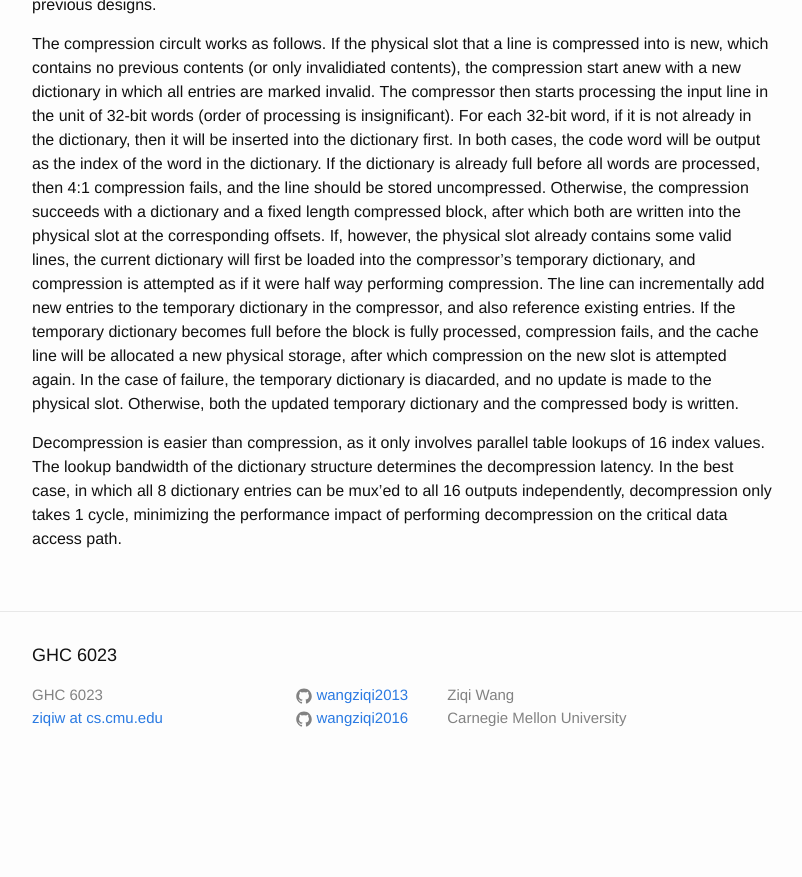
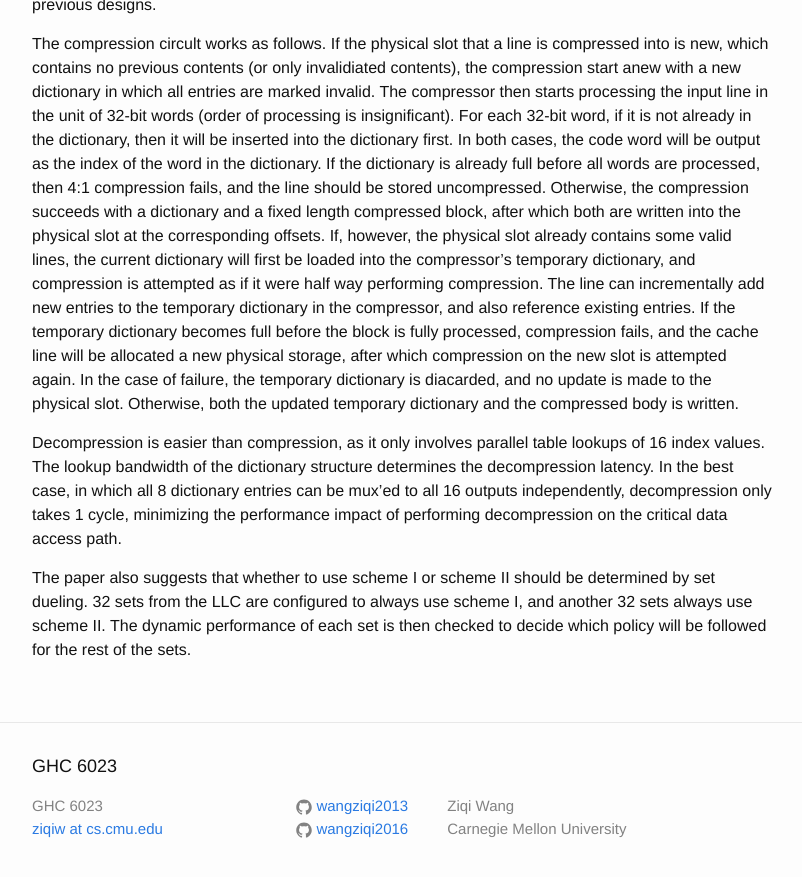
Before and after one commit to wangziqi2013/wangziqi2013.github.io, a Jekyll site: the page built from _posts/2020-07-18-dish.markdown, in a window 1280 px wide and 900 px high, scrolled down 3034 px. Shown: the top 877 px of the window, without its empty margins (238-1040 px from the left). Built offline with Jekyll 4.4.1, drawn with Linux system fonts in a browser that asks for light colours; before the commit the page ends 3823 px from its top, so only the background shows below that.

Commit message:
Adding set dueling

```diff
--- a/_posts/2020-07-18-dish.markdown
+++ b/_posts/2020-07-18-dish.markdown
@@ -135,3 +135,7 @@ Decompression is easier than compression, as it only involves parallel table loo
 bandwidth of the dictionary structure determines the decompression latency. In the best case, in which all 8 dictionary
 entries can be mux'ed to all 16 outputs independently, decompression only takes 1 cycle, minimizing the performance impact
 of performing decompression on the critical data access path.
+
+The paper also suggests that whether to use scheme I or scheme II should be determined by set dueling. 32 sets from the
+LLC are configured to always use scheme I, and another 32 sets always use scheme II. The dynamic performance of each
+set is then checked to decide which policy will be followed for the rest of the sets.
```
